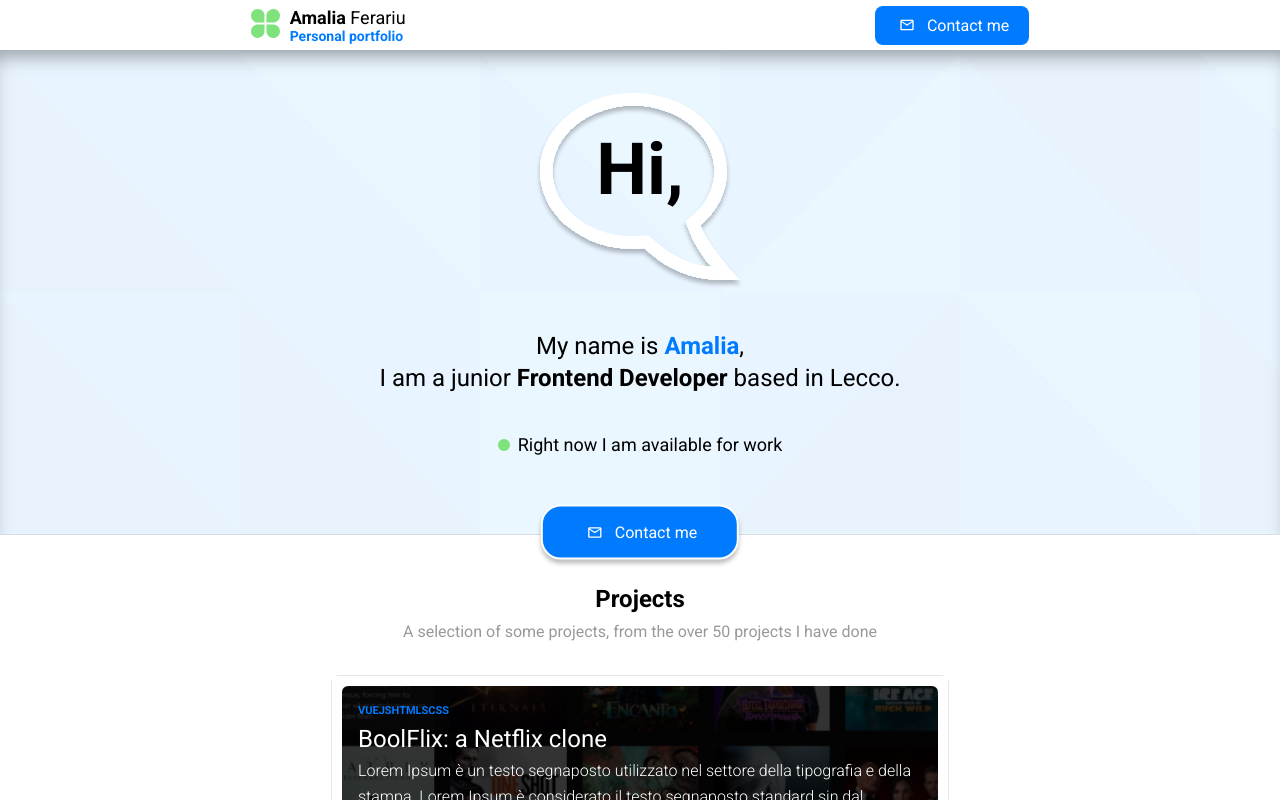
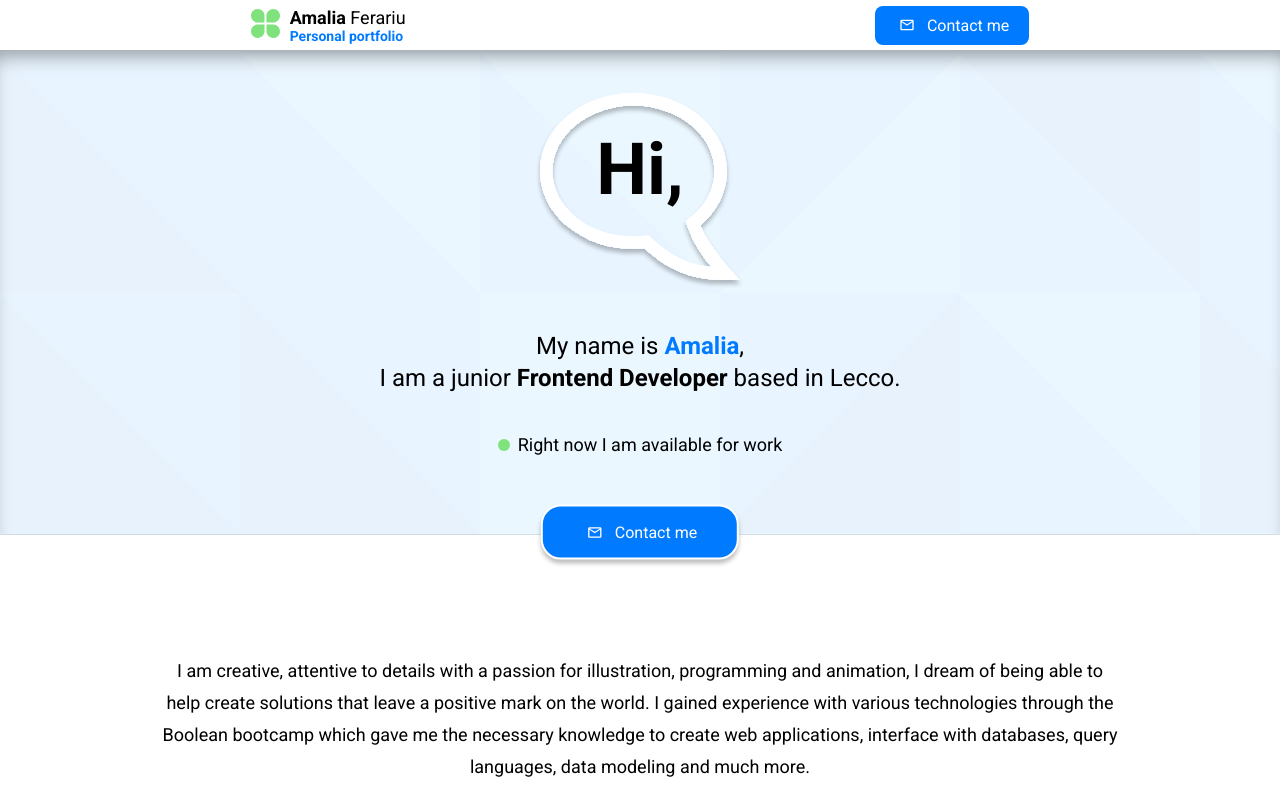
Before and after one commit to amalialorena/amalia_portfolio, a Next.js app: page / in a window 1280 px wide. Shown: the top 800 px of the page. Built offline with nearby package versions, Linux system fonts and the light colour scheme.

Commit message:
added intro

```diff
--- a/pages/_app.js
+++ b/pages/_app.js
@@ -3,6 +3,7 @@ import '../styles/nav.scss';
 import '../styles/header.scss';
 import '../styles/projects.scss';
 import '../styles/footer.scss';
+import '../styles/intro.scss';
 
 
 function MyApp({ Component, pageProps }) {
--- /dev/null
+++ b/pages/components/Intro.js
@@ -0,0 +1,14 @@
+const Intro = () => {
+  return (
+    <div className="intro">
+      I am creative, attentive to details with a passion for illustration,
+      programming and animation, I dream of being able to help create solutions
+      that leave a positive mark on the world. I gained experience with various
+      technologies through the Boolean bootcamp which gave me the necessary
+      knowledge to create web applications, interface with databases, query
+      languages, data modeling and much more.
+    </div>
+  );
+};
+
+export default Intro;
--- a/pages/index.js
+++ b/pages/index.js
@@ -3,6 +3,7 @@ import Nav from './components/Nav'
 import Header from './components/Header'
 import Footer from './components/Footer'
 import Projects from './components/Projects'
+import Intro from './components/Intro';
 
 export default function Home() {
   return (
@@ -14,6 +15,7 @@ export default function Home() {
       </Head>
       <Nav />
       <Header />
+      <Intro />
       <Projects />
       <Footer />
     </div>
--- /dev/null
+++ b/styles/intro.scss
@@ -0,0 +1,11 @@
+.intro {
+  width: 1000px;
+  max-width: 100%;
+  margin: 120px auto;
+  padding: 0 20px;
+  font-style: normal;
+  font-weight: normal;
+  font-size: 18px;
+  line-height: 32px;
+  text-align: center;
+}
--- a/styles/projects.scss
+++ b/styles/projects.scss
@@ -8,6 +8,7 @@ h2 {
   .cards-title {
     margin-bottom: 8px;
   }
+
   .cards-subtitle {
     margin-top: 0;
     font-weight: 400;
```
